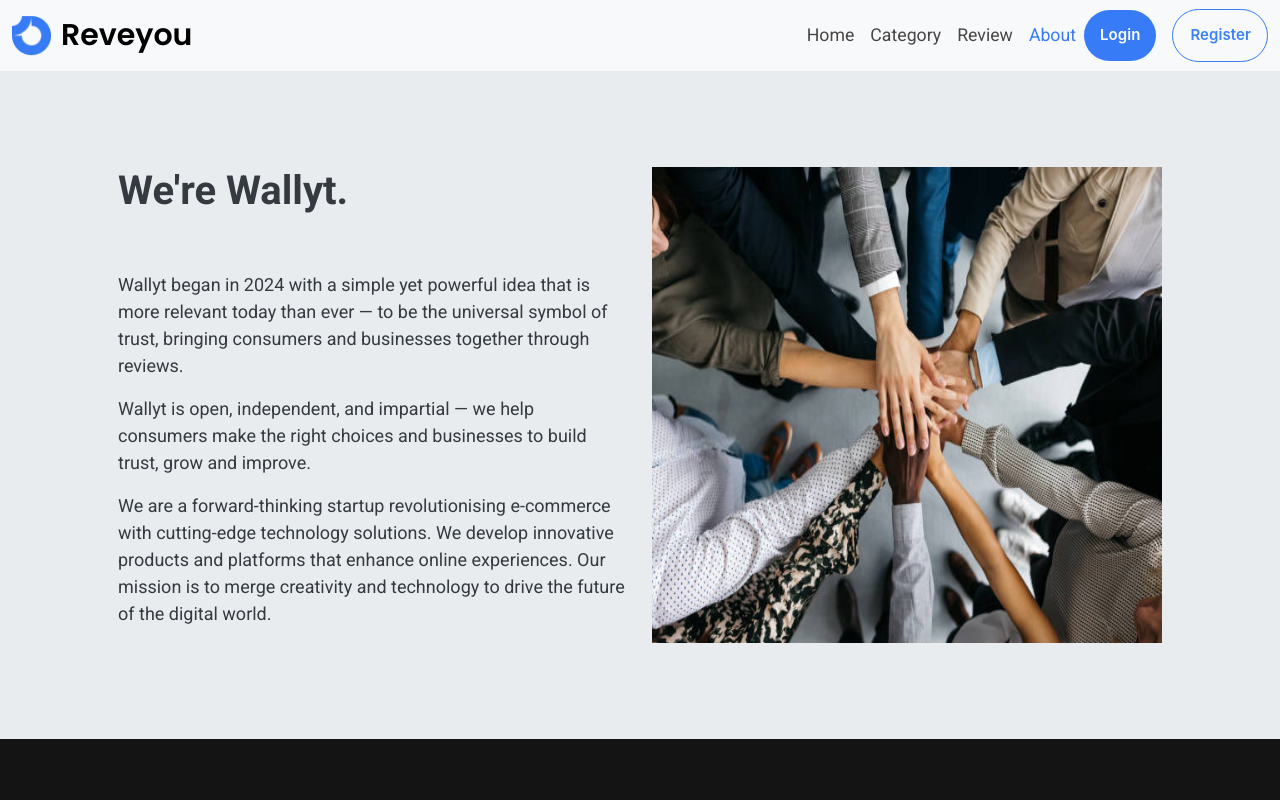
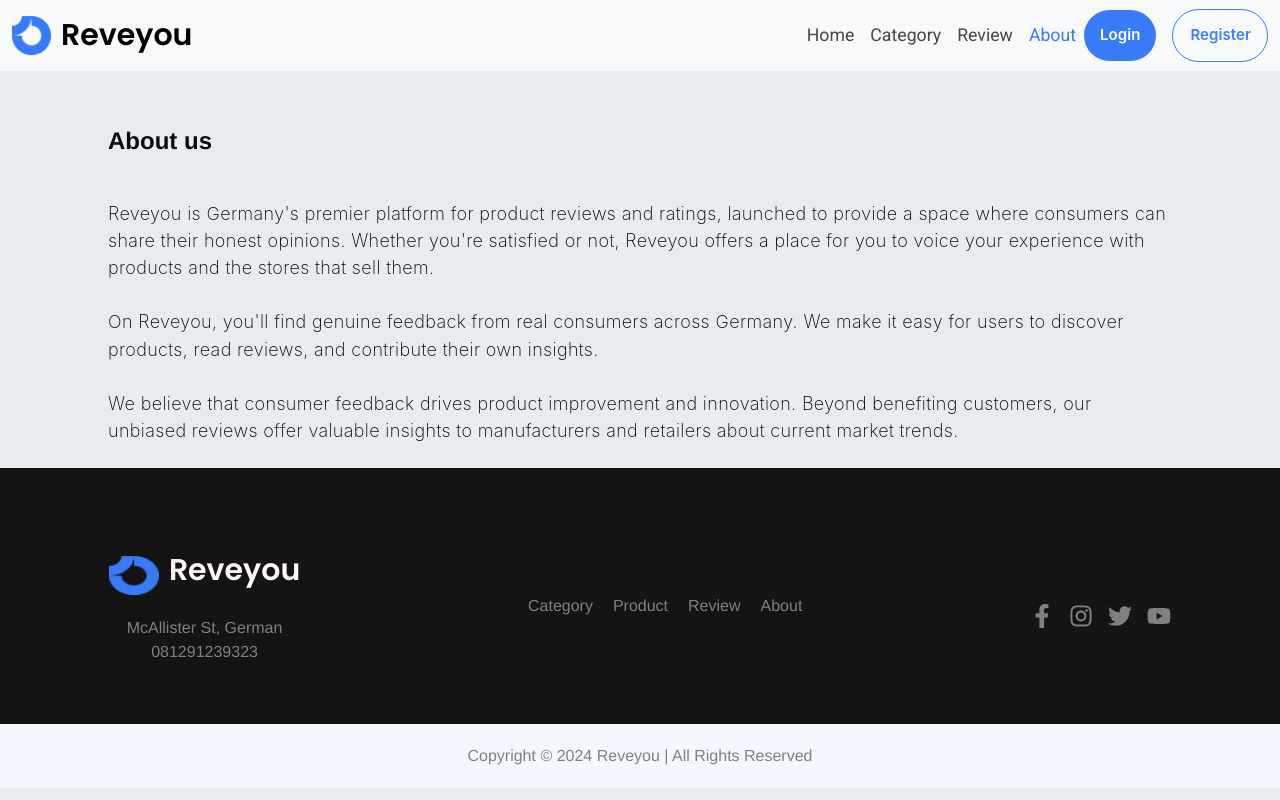
Before and after one commit to saraabdelrhman/wallet-market-master, a React (Create React App) app: page /about in a window 1280 px wide. Shown: the top 800 px of the page. Built offline with nearby package versions, Linux system fonts and the light colour scheme; no server answers.

Commit message:
About us page

```diff
--- a/src/components/About.css
+++ b/src/components/About.css
@@ -1,24 +1,88 @@
-/* About.css */
-body{
-    background-color: #FCFBF3;
+.about-container {
+  width: 100%;
+  max-width: 1440px;
+  padding: 0 100px;
+  display: flex;
+  flex-direction: column;
+  gap: 20px;
 }
-.card {
-    border: 1px solid #eaeaea;
 
-    transition: transform 0.2s ease-in-out;
-    cursor: pointer;
-  }
+.breadcrumb {
+  display: flex;
+  align-items: center;
+  gap: 8px;
+}
 
-  /* .card:hover {
-    transform: translateY(-5px);
-  } */
+.icon-wrapper {
+  width: 20px;
+  height: 20px;
+  position: relative;
+}
 
-  .card-title {
-    font-weight: bold;
-  }
+.icon-box {
+  width: 20px;
+  height: 20px;
+}
 
-  .list-group-item {
-    border: none;
-    padding-left: 0;
-    padding-right: 0;
-  }
+.inner-icon {
+  width: 13.75px;
+  height: 14.16px;
+  border: 1.5px solid #5F6C72;
+  position: absolute;
+  top: 2.72px;
+  left: 3.12px;
+}
+
+.breadcrumb-text {
+  color: #5F6C72;
+  font-size: 14px;
+  font-family: 'Public Sans', sans-serif;
+  font-weight: 400;
+}
+
+.arrow-icon-wrapper {
+  width: 12px;
+  height: 12px;
+  position: relative;
+}
+
+.arrow-icon {
+  width: 3.75px;
+  height: 7.5px;
+  border: 1.5px solid #77878F;
+  position: absolute;
+  top: 2.25px;
+  left: 4.5px;
+}
+
+.active-text {
+  color: #2DA5F3;
+  font-size: 14px;
+  font-family: 'Public Sans', sans-serif;
+  font-weight: 500;
+}
+
+.title-section {
+  padding: 8px;
+}
+
+.title-section h2 {
+  color: #0A090B;
+  font-size: 24px;
+  font-family: 'Helvetica', sans-serif;
+  font-weight: 700;
+}
+
+.description-section {
+  padding: 8px;
+}
+
+.description-section p {
+  color: #000000;
+  font-size: 18px;
+  font-family: 'Inter',sans-serif;
+  font-weight: 200;
+  line-height: 27.15px;
+  letter-spacing: 0.36px;
+  word-Wrap: 'break-word';
+}
--- a/src/components/About.js
+++ b/src/components/About.js
@@ -1,28 +1,22 @@
 import React from 'react';
 import 'bootstrap/dist/css/bootstrap.min.css'; // Ensure Bootstrap is imported
-import img from './images/istockphoto-1346944001-612x612.jpg';
+import './About.css'; // Import the CSS file
 
 const About = () => {
   return (
-    <div className="container mt-5 p-5 mb-5">
-      <div className="row">
-        <div className="col-md-6">
-          <h1 className='' style={{ fontWeight: '900' }}>We're Wallyt.</h1>
-          <br />
-          <br />
-          <p style={{ fontWeight: '400', fontSize: '18px' }}>
-            Wallyt began in 2024 with a simple yet powerful idea that is more relevant today than ever — to be the universal symbol of trust, bringing consumers and businesses together through reviews.
-          </p>
-          <p style={{ fontWeight: '400', fontSize: '18px' }}>
-            Wallyt is open, independent, and impartial — we help consumers make the right choices and businesses to build trust, grow and improve.
-          </p>
-          <p style={{ fontWeight: '400', fontSize: '18px' }}>
-            We are a forward-thinking startup revolutionising e-commerce with cutting-edge technology solutions. We develop innovative products and platforms that enhance online experiences. Our mission is to merge creativity and technology to drive the future of the digital world.
-          </p>
-        </div>
-        <div className="col-md-6">
-          <img src={img} alt='who-are-we' className='w-100 h-100' />
-        </div>
+    <div className="about-container">
+
+      <div className="title-section mt-5">
+        <h2>About us</h2>
+      </div>
+      <div className="description-section">
+        <p>
+          Reveyou is Germany's premier platform for product reviews and ratings, launched to provide a space where consumers can share their honest opinions. Whether you're satisfied or not, Reveyou offers a place for you to voice your experience with products and the stores that sell them.
+          <br /><br />
+          On Reveyou, you'll find genuine feedback from real consumers across Germany. We make it easy for users to discover products, read reviews, and contribute their own insights.
+          <br /><br />
+          We believe that consumer feedback drives product improvement and innovation. Beyond benefiting customers, our unbiased reviews offer valuable insights to manufacturers and retailers about current market trends.
+        </p>
       </div>
     </div>
   );
```
